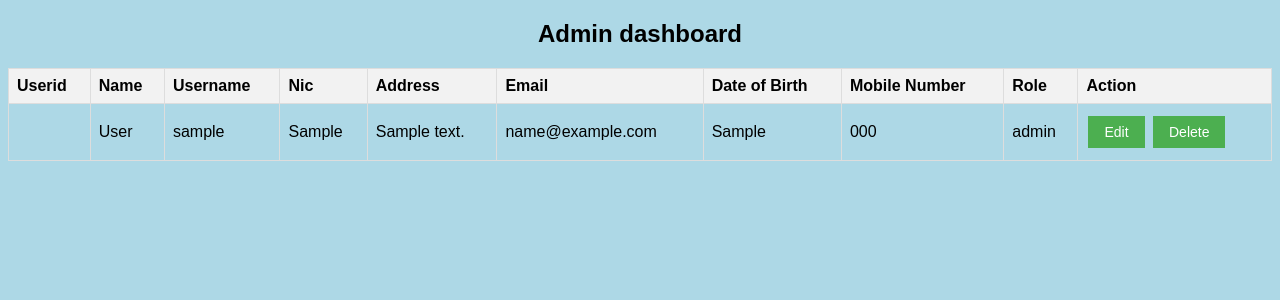
After one commit to dil816/constructionProject, a PHP site: page /userdashboard.php in a window 1280 px wide. The commit adds this page. Shown: the top 300 px of the page. Run offline with PHP 8.4, Linux system fonts and the light colour scheme; tables that the repository leaves empty or names only in its code hold one stand-in row (values such as "Sample post"); data that the repository does not hold is empty.

Commit message:
done profile crud

```diff
--- /dev/null
+++ b/src/style/userdashboard.css
@@ -0,0 +1,55 @@
+body {
+    font-family: Arial, sans-serif;
+    background-color: #add8e6; /* Light blue color */
+
+}
+
+table {
+    border-collapse: collapse;
+    width: 100%;
+}
+
+th, td {
+    border: 1px solid #dddddd;
+    text-align: left;
+    padding: 8px;
+}
+
+th {
+    background-color: #f2f2f2;
+}
+body {
+    font-family: Arial, sans-serif;
+}
+
+.custom-table {
+    border-collapse: collapse;
+    width: 100%;
+    background: linear-gradient(to bottom right, #ffcccc, #cc99ff); /* Mix of two colors */
+}
+
+th, td {
+    border: 1px solid #dddddd;
+    text-align: left;
+    padding: 8px;
+}
+
+th {
+    background-color: #f2f2f2;
+}
+.edit-btn, .delete-btn, .add-btn {
+    background-color: #4CAF50; /* Green */
+    border: none;
+    color: white;
+    padding: 8px 16px;
+    text-align: center;
+    text-decoration: none;
+    display: inline-block;
+    font-size: 14px;
+    margin: 4px 2px;
+    cursor: pointer;
+}
+
+.edit-btn:hover, .delete-btn:hover, .add-btn:hover {
+    background-color: #45a049; /* Darker green */
+}
--- /dev/null
+++ b/src/userdashboard.php
@@ -0,0 +1,71 @@
+<?php
+
+session_start();
+
+include "./config/database.php";
+
+?>
+
+
+<!DOCTYPE html>
+<html lang="en">
+
+<head>
+    <meta charset="UTF-8">
+    <meta name="viewport" content="width=device-width, initial-scale=1.0">
+    <title>User Information</title>
+    <link rel="stylesheet" href="./style/userdashboard.css">
+</head>
+
+<body>
+
+    <center>
+        <h2>Admin dashboard</h2>
+    </center>
+    <table>
+        <tr>
+            <th>Userid</th>
+            <th>Name</th>
+            <th>Username</th>
+            <th>Nic</th>
+            <th>Address</th>
+            <th>Email</th>
+            <th>Date of Birth</th>
+            <th>Mobile Number</th>
+            <th>Role</th>
+
+
+            <th>Action</th>
+
+        </tr>
+        <?php
+        $query = "SELECT * FROM `user`"; // Changed 'order' to 'order_table'
+        $result = mysqli_query($conn, $query);
+        while ($row = mysqli_fetch_assoc($result)) {
+        ?>
+            <td><?php echo $row['ID'] ?></td>
+            <td><?php echo $row['fullname'] ?></td>
+            <td><?php echo $row['username'] ?></td>
+            <td><?php echo $row['nic'] ?></td>
+            <td><?php echo $row['address'] ?></td>
+            <td><?php echo $row['email'] ?></td>
+            <td><?php echo $row['dob'] ?></td>
+            <td><?php echo $row['mobile'] ?></td>
+            <td><?php echo $row['user_type'] ?></td>
+            <td>
+                <a href="updateuserprofile.php?ID=<?php echo $row['ID']; ?>"><button class="edit-btn"><i class="fa fa-pencil"></i>Edit</button></a>
+                <a href="deleteuserprofile.php?ID=<?php echo $row['ID']; ?>"><button class="edit-btn"><i class="fa fa-pencil"></i>Delete</button></a>
+
+            </td>
+            </tr>
+
+        <?php
+        }
+        ?>
+    </table>
+    <br />
+
+
+</body>
+
+</html>
```
Also changed, not shown: src/deleteuserprofile.php (added, +22 -0 lines), src/register.php (+14 -1 lines), src/updateuserprofile.php (added, +127 -0 lines).
